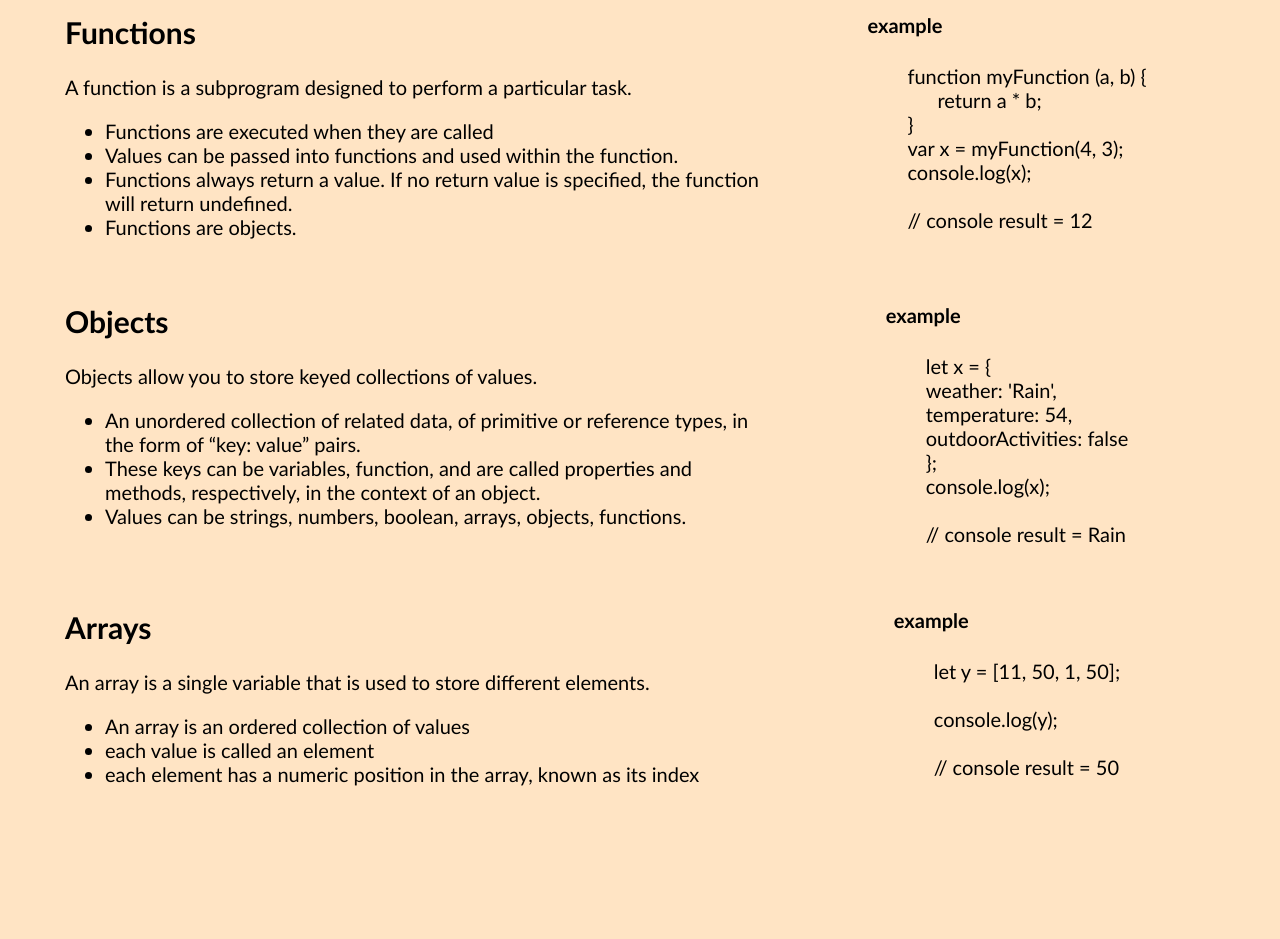
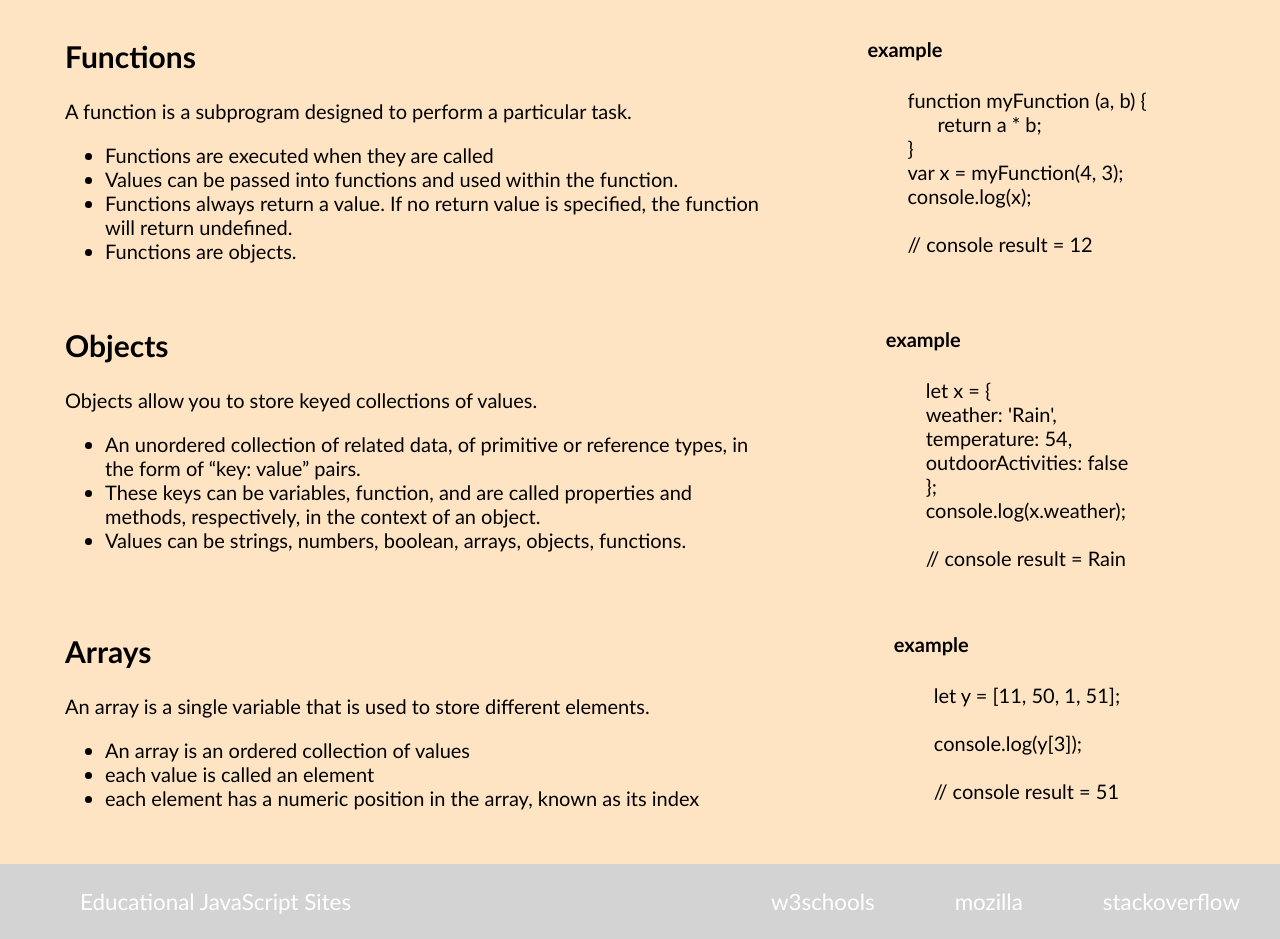
Before and after one commit to AlanJSchultz/Tutorial, a plain HTML site: page index.html in a window 1280 px wide. Shown: the part 600-1539 px from the top of the page. Before the commit the page ends 1416 px from the top, so only its background shows below. Drawn offline with Linux system fonts and the light colour scheme.

Commit message:
added footer nav to ext sites

```diff
--- a/index.html
+++ b/index.html
@@ -22,12 +22,14 @@
     <nav>
         <div class="navbar-container">
             <ul class="navbar">
-                <li>Functions</li>
-                <li class="nav-menu"><a href="#objects">Objects</a></li>
+                <li class="nav-menu"><a href="#function">Functions</a></li>
+                <li><a href="#objects">Objects</a></li>
                 <li><a href="#arrays">Arrays</a></li>
             </ul>
         </div>
     </nav>
+
+    <br>
 
     <div class="main-body">
 
@@ -84,7 +86,7 @@
                     <li>temperature: 54,</li>
                     <li>outdoorActivities: false</li>
                     <li>};</li>
-                    <li>console.log(x);</li>
+                    <li>console.log(x.weather);</li>
                     <br>
                     <li>// console result = Rain</li>
                 </ul>
@@ -105,21 +107,29 @@
             <div class="col-2">
                 <h4>example</h4>
                 <ul style="list-style-type:none">
-                    <li>let y = [11, 50, 1, 50];</li>
+                    <li>let y = [11, 50, 1, 51];</li>
                     <br>
-                    <li>console.log(y);</li>
+                    <li>console.log(y[3]);</li>
                     <br>
-                    <li>// console result = 50</li>
+                    <li>// console result = 51</li>
                 </ul>
             </div>
         </div>
 
     </div>
 
+    <br>
+
     <footer>
-
+        <div class="navbar-sites-container">
+            <ul class="navbar">
+                <li>Educational JavaScript Sites</li>
+                <li class="nav-menu"><a href="https://www.w3schools.com/" target="_blank">w3schools</a></li>
+                <li><a href="https://developer.mozilla.org/en-US/docs/Web/JavaScript" target="_blank">mozilla</a></li>
+                <li><a href="https://stackoverflow.com/questions" target="_blank">stackoverflow</a></li>
+            </ul>
+        </div>
     </footer>
-
 
 </body>
 </html>
--- a/style.css
+++ b/style.css
@@ -20,12 +20,19 @@ body {
     align-items: center;
     height: 50%;
     color: aqua;
+    font-size: 2rem;
 
 }
 
 .navbar-container {
     height: 75px;
     background-color: lightblue;
+    font-size: 1.4rem;
+}
+
+.navbar-sites-container {
+    height: 75px;
+    background-color: lightgray;
     font-size: 1.4rem;
 }
 
```
